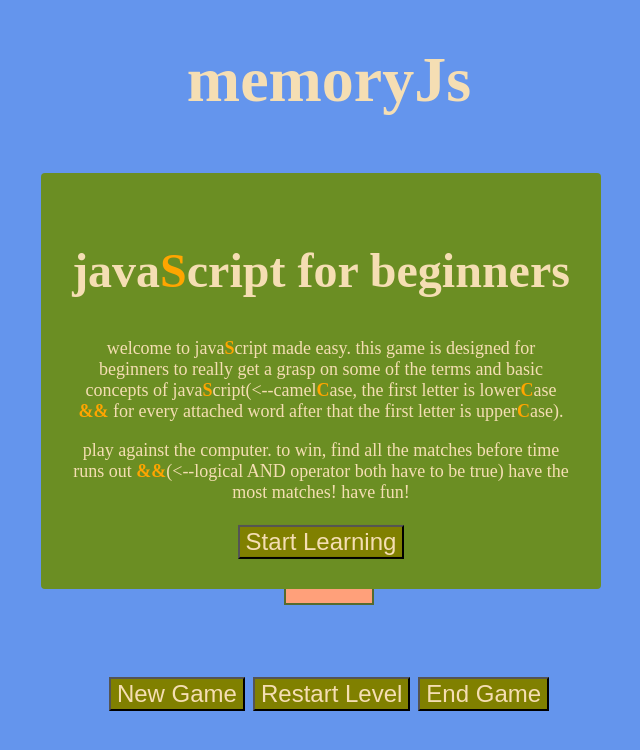
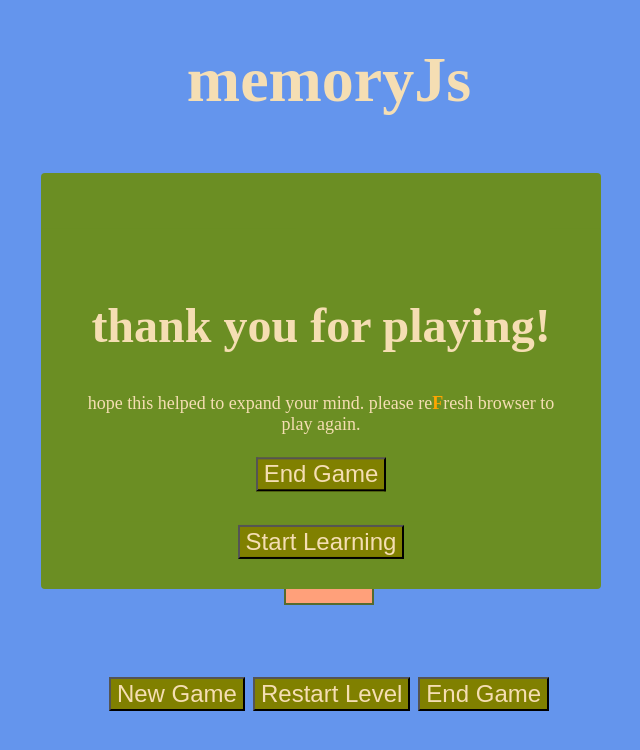
Before and after one commit to Ntsaiab/Memory.js, a plain HTML site: page index.html in a window 1280 px wide. Shown: the whole page, without its empty margins (319-959 px from the left). Drawn offline with Linux system fonts and the light colour scheme.

Commit message:
Created end game modal

```diff
--- a/app.js
+++ b/app.js
@@ -33,6 +33,7 @@ console.log("Yes I'm connected");
 // ==============================
 const mBoard = document.querySelector(".mBoard");
 const modal = document.querySelector(".modal");
+const modal2 = document.querySelector(".modal2");
 const playGame = document.querySelector(".play-game");
 const nGameBtn = document.querySelector("#ngame");
 const rLevelBtn = document.querySelector("#rlevel");
@@ -44,6 +45,7 @@ const eGameBtn = document.querySelector("#egame");
 //     Create Game Board
 // ==============================
 
+//THIS WORKS CREATES GAME BOARD
 let num = 11;
 
 for (let i = 1; i < num; i++) {
@@ -57,11 +59,13 @@ for (let i = 1; i < num; i++) {
 //   Create Modal/EventLisFunc
 // ==============================
 
+// THIS WORKS TOGGLES MODAL BEGINBTN AND NEWGAME BTN
 const toggleModal = () => {
   modal.classList.toggle("close");
 }
-const endGame = () => {
-
+const toggleModal2 = () => {
+   // Maybe a modal as well saying thank you for Playing
+   modal2.classList.toggle("open");
 }
 
 
@@ -129,6 +133,7 @@ class GamePlay {
 //   ['function2', 'const x = () => { };']
 // ]
 
+// changed to object data source
 const dataSrc = {
     undefined: "let x = ;",
     function1: "function x {};",
@@ -139,7 +144,7 @@ const dataSrc = {
     array2: "const x = [];",
     forLoop: "for(i = 0; i < 10; i++ {})",
     whileLoop: "let i = 0; while(i < 10) {i++}"
-}
+};
 
 
 
@@ -153,26 +158,27 @@ const dataSrc = {
 // ==============================
 //      Functions/logic/Game Play
 // ==============================
-
+// DECIDED TO LEAVE RANDOM OUT FOR NOW
 //loop through random * element and sort. look up shuffle array
-
-  // const random = Math.floor(Math.random()*dataSrc.length);
-mBoard.addEventListener("click", (e) => {
-let userInput = () => {
-  for (const [key, value] of Object.entries(dataSrc)){
-  // e.target.textContent = userInput;
-  return key + value;
-}
-console.log(userInput(key, value));
-}
-
-  // if(random === random) {
+// const random = Math.floor(Math.random()*dataSrc.length);
+// e.target.textContent = userInput;
+ // if(random === random) {
   //   // mBoard.removeEventListener("click",)
   // }
   // let userInput = dataSrc[random];
   // e.target.textContent = userInput;
 
+
+
+// Figured out how to split key value pairs.
+for (const [key, value] of Object.entries(dataSrc)) {
+  mBoard.addEventListener("click", (e) => {
+  console.log(`${key}`);
+  console.log(`${value}`);
 });
+}
+
+
 
 
 
@@ -186,4 +192,4 @@ console.log(userInput(key, value));
 playGame.addEventListener("click", toggleModal);
 nGameBtn.addEventListener("click", toggleModal);
 // rLevelBtn.addEventListener("click",);
-//  eGameBtn.addEventListener("click",);
+eGameBtn.addEventListener("click", toggleModal2);
--- a/index.html
+++ b/index.html
@@ -32,6 +32,14 @@
         <button class="play-game">Start Learning</button>
     </div>
 
+    <div class="modal2">
+        <h2>thank you for playing!</h2>
+        <p> hope this helped to expand your mind. please re<b>F</b>resh
+            browser to play again.
+        </p>
+        <button class="button" id="egame">End Game</button>
+    </div>
+
     <script src="app.js"></script>
 </body>
 </html>
--- a/style.css
+++ b/style.css
@@ -57,6 +57,25 @@ body {
 .modal.close {
     display: none;
 }
+.modal2 {
+        background-color: olivedrab;
+        padding: 30px;
+        width: 50vw;
+        max-width: 500px;
+        text-align: center;
+        border-radius: 4px;
+        position: fixed;
+        top: 45%;
+        transform: translateY(-45%);
+        left:0;
+        right:0;
+        margin: auto;
+        /* display: none; */
+    }
+.modal2.open {
+    display: block;
+}
+
 p {
     font-size: large;
 }
```
